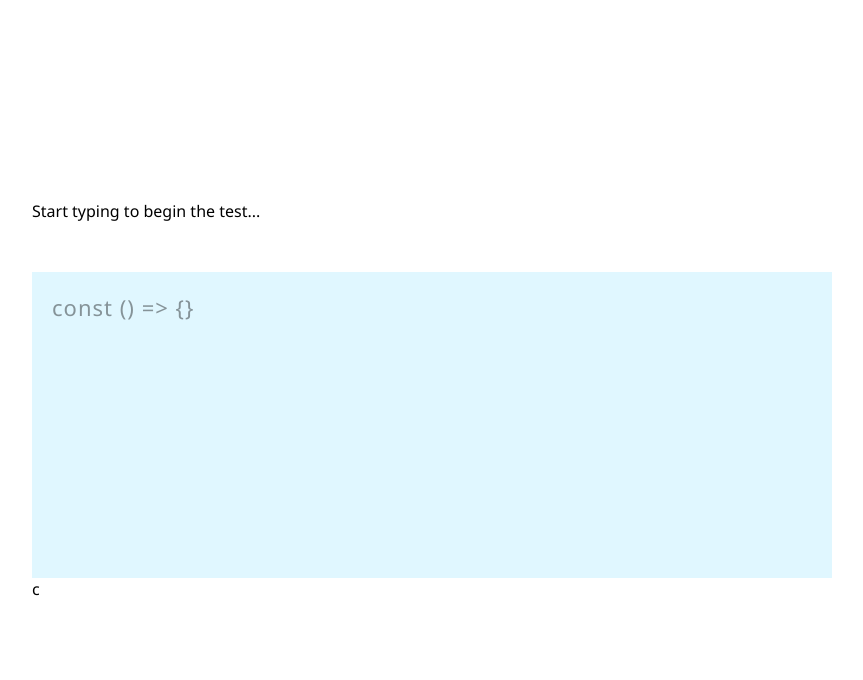
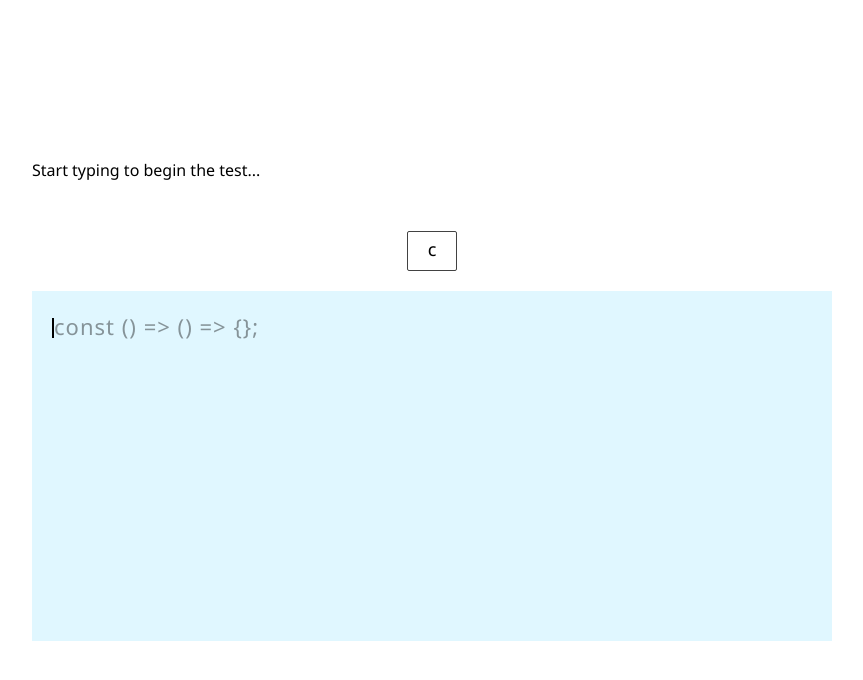
Before and after one commit to jbower493/code_typing, a React (Create React App) app: page / in a window 1280 px wide. Both pictures are taken after a click on the button "Start Typing!". Shown: the top 680 px of the page, without its empty margins (208-1071 px from the left). Built offline with nearby package versions, Linux system fonts and the light colour scheme; the HTML template or start-up script is replaced by a standard one.

Commit message:
feat: add cursor, double chars (eg brackets) and errors

```diff
--- /dev/null
+++ b/src/components/cursor/index.js
@@ -0,0 +1,21 @@
+import { useState, useEffect, useRef } from 'react';
+import './style.scss';
+
+const Cursor = () => {
+    const [hidden, setHidden] = useState(false);
+    const timer = useRef();
+
+    useEffect(() => {
+        timer.current = setInterval(() => {
+            setHidden(currentHidden => !currentHidden);
+        }, 1000);
+
+        return () => clearInterval(timer.current);
+    }, []);
+
+    return (
+        <small className={`cursor${hidden ? ' cursor--hidden' : ''}`}></small>
+    );
+};
+
+export default Cursor;
--- /dev/null
+++ b/src/components/cursor/style.scss
@@ -0,0 +1,12 @@
+.cursor {
+    display: inline-block;
+    width: 2px;
+    height: 20px;
+    position: relative;
+    top: 3px;
+    background-color: black;
+
+    &--hidden {
+        opacity: 0;
+    }
+}
--- a/src/components/exercise/index.js
+++ b/src/components/exercise/index.js
@@ -24,7 +24,7 @@
                         // content={onlyLowercase ? content.toLowerCase() : content}
                         // this is an arrow func but without the indentation inside the curly braces
                         // content={'const arrow = () => {\nconsole.log("hey");\n};'}
-                        content={`const ( => {`}
+                        content={`const (${encoding.START}ArrowRight${encoding.END} => (${encoding.START}ArrowRight${encoding.END} => {${encoding.START}ArrowRight${encoding.END};`}
                         startTime={startTime}
                         startTimer={startTimer}
                         stopTimer={stopTimer}
@@ -37,3 +37,8 @@
 }
 
 export default Exercise;
+
+export const encoding = {
+    START: '{#{',
+    END: '}#}'
+};
--- a/src/components/exercise/style.scss
+++ b/src/components/exercise/style.scss
@@ -1,5 +1,4 @@
 .exercise {
-    height: 400px;
     width: 800px;
     display: flex;
     flex-direction: column;
--- a/src/components/letter/index.js
+++ b/src/components/letter/index.js
@@ -1,19 +1,40 @@
 import './letter.scss';
+import Cursor from '../cursor';
 import { letterStatuses } from '../../utils/enums';
-import { getDisplayChar } from '../../utils/functions';
 
 const Letter = ({
     letter,
-    status
+    status,
+    displayedChar,
+    showCursorBetweenDoubleChar
 }) => {
 
-    if (letter === '\n') return <div>{letter}<br/></div>
+    // if (letter === '\n') return (
+    //     <div>
+    //         {renderCursor()}
+    //         {letter}
+    //         <br/>
+    //     </div>
+    // );
 
-    return (
-        <span className={`letter${status === letterStatuses.complete ? ` letter--${letterStatuses.complete}` : ''}`}>
-            {getDisplayChar(letter)}
-        </span>
-    )
+
+    return showCursorBetweenDoubleChar
+        ? (
+            <>
+                <span className={`letter${status === letterStatuses.complete ? ` letter--${letterStatuses.complete}` : ''}`}>
+                    {displayedChar[0]}
+                    <Cursor />
+                    {displayedChar[1]}
+                </span>
+            </>
+        )
+        : (
+            <>
+                <span className={`letter${status === letterStatuses.complete ? ` letter--${letterStatuses.complete}` : ''}`}>
+                    {displayedChar}
+                </span>
+            </>
+        )
 }
 
 export default Letter;
--- /dev/null
+++ b/src/components/nextChar/index.js
@@ -0,0 +1,14 @@
+import { useSelector } from "react-redux";
+
+const NextChar = ({ nextChar }) => {
+
+    const errors = useSelector(state => state.typing.errors);
+
+    return (
+        <div className={`nextChar`}>
+            <div className={`nextChar__key`}>{nextChar}</div>
+        </div>
+    );
+};
+
+export default NextChar;
--- a/src/components/typingArea/editorMode.js
+++ b/src/components/typingArea/editorMode.js
@@ -1,7 +1,13 @@
 import { useState, useEffect, useCallback } from 'react';
+import { useDispatch } from 'react-redux';
 import './style.scss';
 import Letter from '../letter';
+import Cursor from '../cursor';
+import NextChar from '../nextChar';
+import { addError } from '../typingArea/typingSlice';
+import { encoding } from '../exercise';
 import { letterStatuses } from '../../utils/enums';
+import { getNextCharDisplay, getDisplayChar } from '../../utils/functions';
 
 const TypingArea = ({
     content,
@@ -10,11 +16,28 @@
     stopTimer
 }) => {
 
+    const dispatch = useDispatch();
+
     const prepareContent = content => {
-        return content
-            .split('')
-            .map(char => ({
-                char,
+        const newContent = content.split('');
+
+        const extractEncoded = () => {
+            const encodeStartIndex = newContent.findIndex((el, index) => el === encoding.START[0] && newContent[index + 1] === encoding.START[1] && newContent[index + 2] === encoding.START[2]);
+            const encodeEndIndexFirstBracket = newContent.findIndex((el, index) => el === encoding.END[0] && newContent[index + 1] === encoding.END[1] && newContent[index + 2] === encoding.END[2]);
+            const encodeEndIndex = encodeEndIndexFirstBracket >= 0 ? encodeEndIndexFirstBracket + 3 : null;
+
+            if (encodeStartIndex && encodeEndIndex) {
+                const encoded = newContent.slice(encodeStartIndex + 3, encodeEndIndex - 3);
+                newContent.splice(encodeStartIndex, encodeEndIndex - encodeStartIndex, encoded);
+            }
+        };
+
+        do {
+            extractEncoded();
+        } while (newContent.join('').includes(encoding.START));
+
+        return newContent.map(char => ({
+            char: Array.isArray(char) ? char.join('') : char,
             complete: false
         }))
     };
@@ -36,17 +59,20 @@
             if (!startTime) startTimer();
 
             // handle the key press
-
-            // mark the letter as completed if they type the correct letter
             const typedLetter = e.key;
             const targetLetter = getNextChar();
-            if (typedLetter === targetLetter.char) onCharSuccess(chars.indexOf(targetLetter));
+            // mark the letter as completed if they type the correct letter
+            if (typedLetter === targetLetter.char) return onCharSuccess(chars.indexOf(targetLetter));
+            // Do error animation if they type the wrong letter
+            dispatch(addError({
+                key: typedLetter
+            }));
         }
 
         document.addEventListener('keydown', onKeyDown);
 
         return () => document.removeEventListener('keydown', onKeyDown);
-    }, [chars, content, startTime, startTimer, getNextChar]);
+    }, [chars, content, startTime, startTimer, getNextChar, dispatch]);
 
     useEffect(() => {
         if (!getNextChar()) stopTimer();
@@ -54,17 +80,31 @@
 
     return (
         <>
+            {getNextChar()
+                ? <NextChar nextChar={getNextCharDisplay(getNextChar().char)} />
+                : ''
+            }
             <section className={`typingArea`}>
+                {!chars.find(char => char.complete)
+                    ? <Cursor />
+                    : ''
+                }
                 {chars.map((char, index) => (
+                    <span key={index}>
                         <Letter
-                        key={index}
                             letter={char.char}
                             status={char.complete ? letterStatuses.complete : letterStatuses.incomplete}
+                            displayedChar={getDisplayChar(char.char)}
+                            // If its the previous char, and its a double, show the cursor between the double
+                            showCursorBetweenDoubleChar={chars.indexOf(getNextChar()) === index + 1 && getDisplayChar(char.char).length === 2}
                         />
+                        {chars.indexOf(getNextChar()) === index + 1 && getDisplayChar(char.char).length !== 2
+                            ? <Cursor />
+                            : ''
+                        }
+                    </span>
                 ))}
             </section>
-
-            {getNextChar() ? <div>{getNextChar()?.char}</div> : ''}
         </>
     )
 }
--- a/src/components/typingArea/style.scss
+++ b/src/components/typingArea/style.scss
@@ -1,3 +1,21 @@
+.nextChar {
+    height: 60px;
+    width: 100%;
+    display: flex;
+    justify-content: center;
+
+    &__key {
+        border-radius: 2px;
+        border: 1px solid rgb(66, 66, 66);
+        height: 40px;
+        padding: 0 20px 4px 20px;
+        display: flex;
+        align-items: center;
+        font-size: 18px;
+        font-weight: 500;
+    }
+}
+
 .typingArea {
     width: 100%;
     height: 350px;
--- /dev/null
+++ b/src/components/typingArea/typingSlice.js
@@ -0,0 +1,16 @@
+import { createSlice } from '@reduxjs/toolkit'
+
+export const typingSlice = createSlice({
+    name: 'typing',
+    initialState: {
+        errors: []
+    },
+    reducers: {
+        addError: (state, action) => {
+            state.errors.push(action.payload)
+        }
+    }
+});
+
+export const { addError } = typingSlice.actions;
+export default typingSlice.reducer;
--- a/src/store/store.js
+++ b/src/store/store.js
@@ -1,10 +1,12 @@
 import { configureStore } from '@reduxjs/toolkit';
 import appReducer from '../appSlice';
 import settingsReducer from '../components/settings/settingsSlice';
+import typingReducer from '../components/typingArea/typingSlice';
 
 export default configureStore({
     reducer: {
         app: appReducer,
-        settings: settingsReducer
+        settings: settingsReducer,
+        typing: typingReducer
     }
 });
--- a/src/utils/functions.js
+++ b/src/utils/functions.js
@@ -22,23 +22,10 @@
     }
 };
 
-export const transformCode = code => {
+export const getNextCharDisplay = char => {
 
-    switch (code) {
-        // bracket
-        case 40: return '';
-        // angle quote
-        case 96: return '';
-        // curly brace
-        case 123: return '';
-        // single quote
-        case 39: return '';
-        // square bracket
-        case 91: return '';
-        // double quote
-        case 34: return '';
-        // enter / new line
-        case 10: return '';
-        default: return '';
+    switch (char) {
+        case ' ': return 'Spacebar'
+        default: return char;
     }
 };
```
Lines whose indentation alone changed are shown as unchanged.
